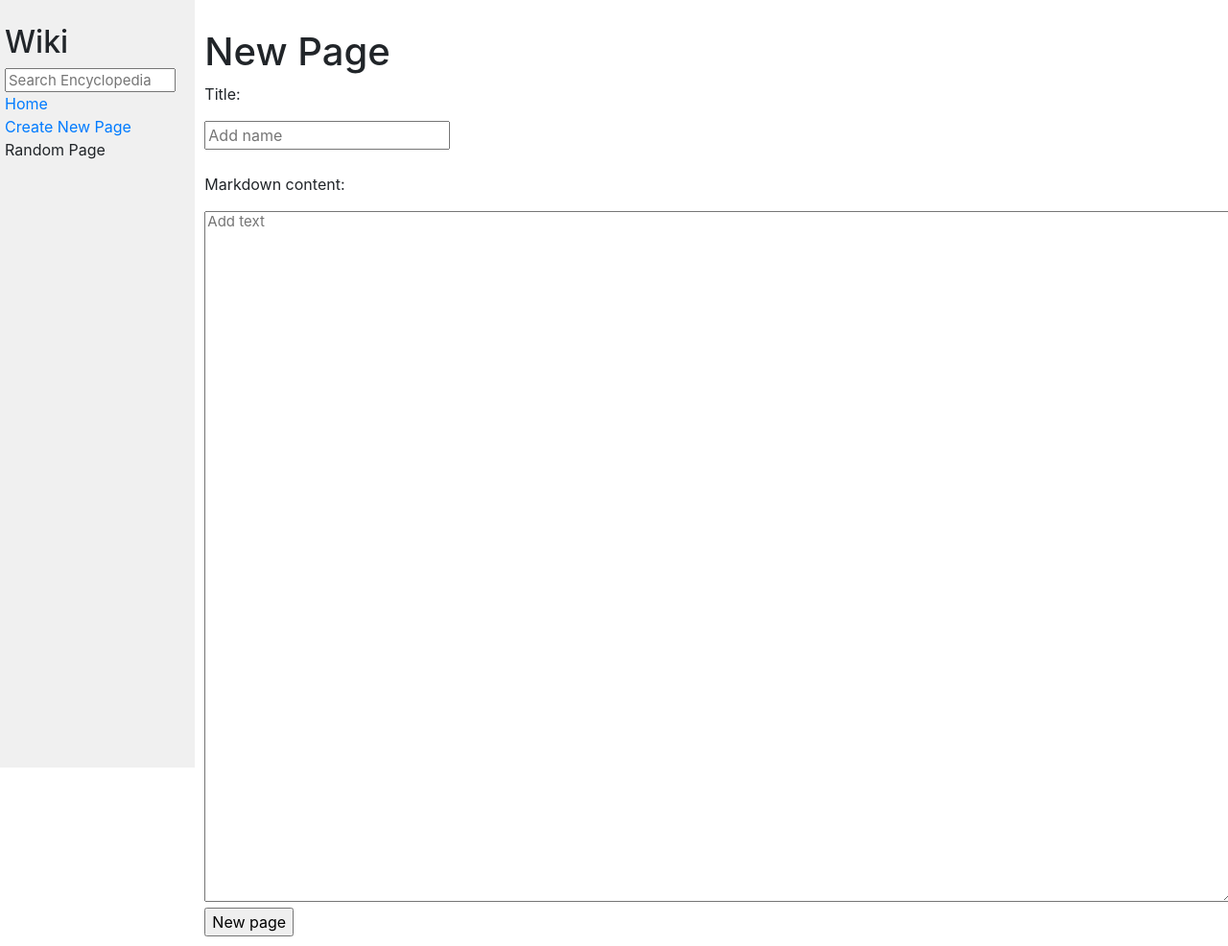
After one commit to LDavid88/cs50_webprojects, a Django app: page /new/ in a window 1280 px wide. The commit adds this page. Shown: the whole page at 96% size. Run offline with Django 3.2, Linux system fonts and the light colour scheme; some libraries are stand-ins or nearby versions.

Commit message:
add new page functionality

```diff
--- a/week_1/wiki/encyclopedia/templates/encyclopedia/layout.html
+++ b/week_1/wiki/encyclopedia/templates/encyclopedia/layout.html
@@ -20,7 +20,7 @@
                     <a href="{% url 'index' %}">Home</a>
                 </div>
                 <div>
-                    Create New Page
+                    <a href="{% url 'new' %}">Create New Page</a>
                 </div>
                 <div>
                     Random Page
--- /dev/null
+++ b/week_1/wiki/encyclopedia/templates/encyclopedia/new.html
@@ -0,0 +1,18 @@
+{% extends "encyclopedia/layout.html" %}
+
+{% block title %}
+    New page
+{% endblock %}
+
+{% block body %}
+    <h1>New Page</h1>
+
+    <form action="{% url 'new' %}" method="post">
+        {% csrf_token %}
+        <p>Title:</p>
+        <input type="text" name="add_name" placeholder="Add name"><br><br>
+        <p>Markdown content:</p>
+        <textarea class="search" name="txt" placeholder="Add text"></textarea>
+        <input type="submit" value="New page">
+    </form>
+{% endblock %}
--- a/week_1/wiki/encyclopedia/urls.py
+++ b/week_1/wiki/encyclopedia/urls.py
@@ -5,5 +5,6 @@ from . import views
 urlpatterns = [
     path("", views.index, name="index"),
     path("wiki/<str:title>", views.title, name="title"),
-    path("search/", views.search, name="search")
+    path("search/", views.search, name="search"),
+    path("new/", views.new, name="new")
 ]
--- a/week_1/wiki/encyclopedia/views.py
+++ b/week_1/wiki/encyclopedia/views.py
@@ -1,5 +1,6 @@
 from django.shortcuts import render
 from markdown2 import Markdown
+from django.http import HttpResponse
 from . import util
 
 
@@ -49,3 +50,20 @@ def search(request):
             return render(request, "encyclopedia/search_list.html", {
                 "search_list": search_list
             })
+
+
+def new(request):
+    if request.method == "POST":
+        title = request.POST["add_name"].capitalize()
+        text = request.POST["txt"]
+        if title != "" and text != "" and title not in util.list_entries():
+            util.save_entry(title, text)
+            html = html_converter(title)
+            return render(request, "encyclopedia/title.html", {
+                "title": title,
+                "content": html
+            })
+        else:
+            return HttpResponse("Encyclopedia already exists.")
+
+    return render(request, "encyclopedia/new.html")
```
